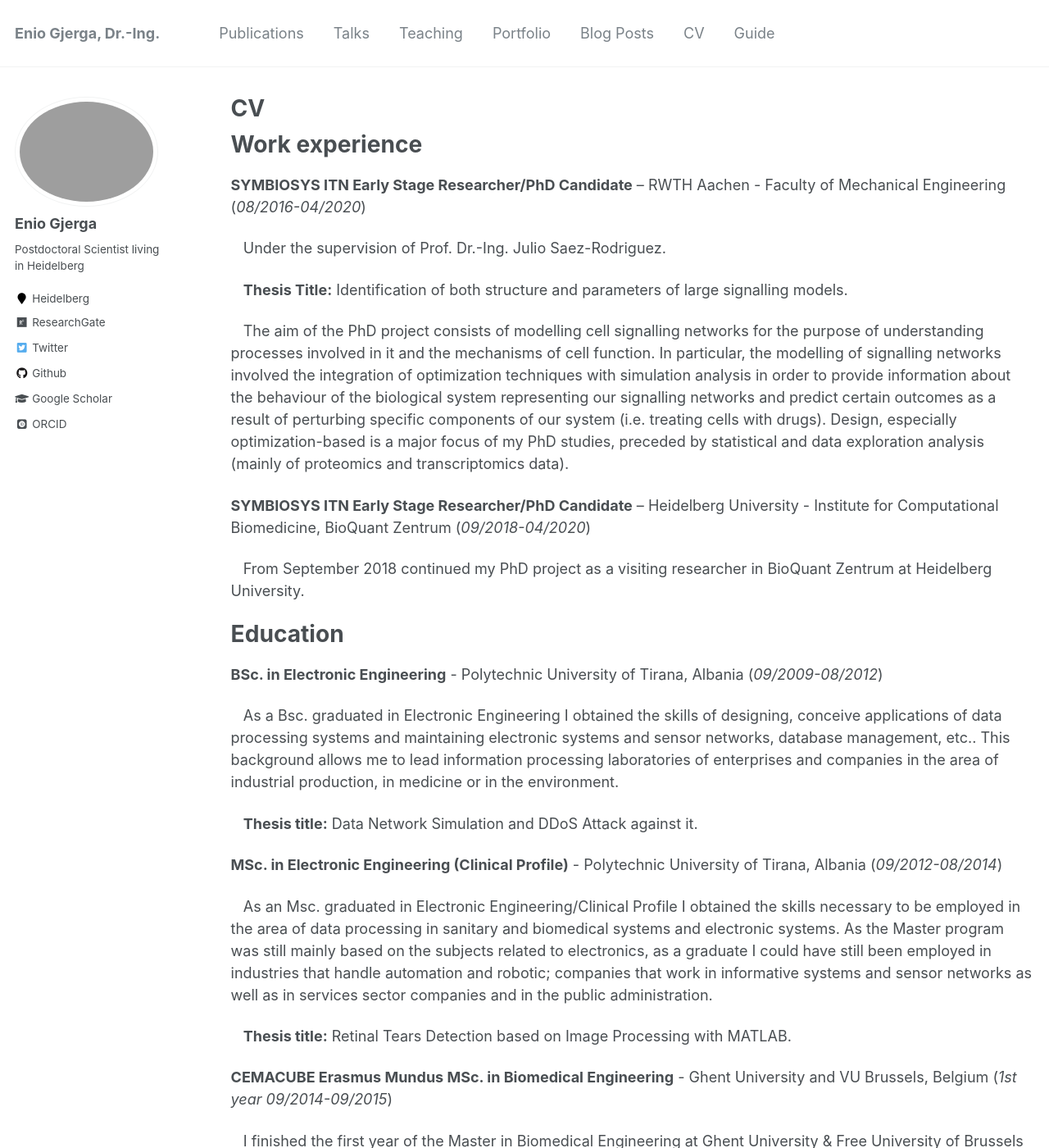
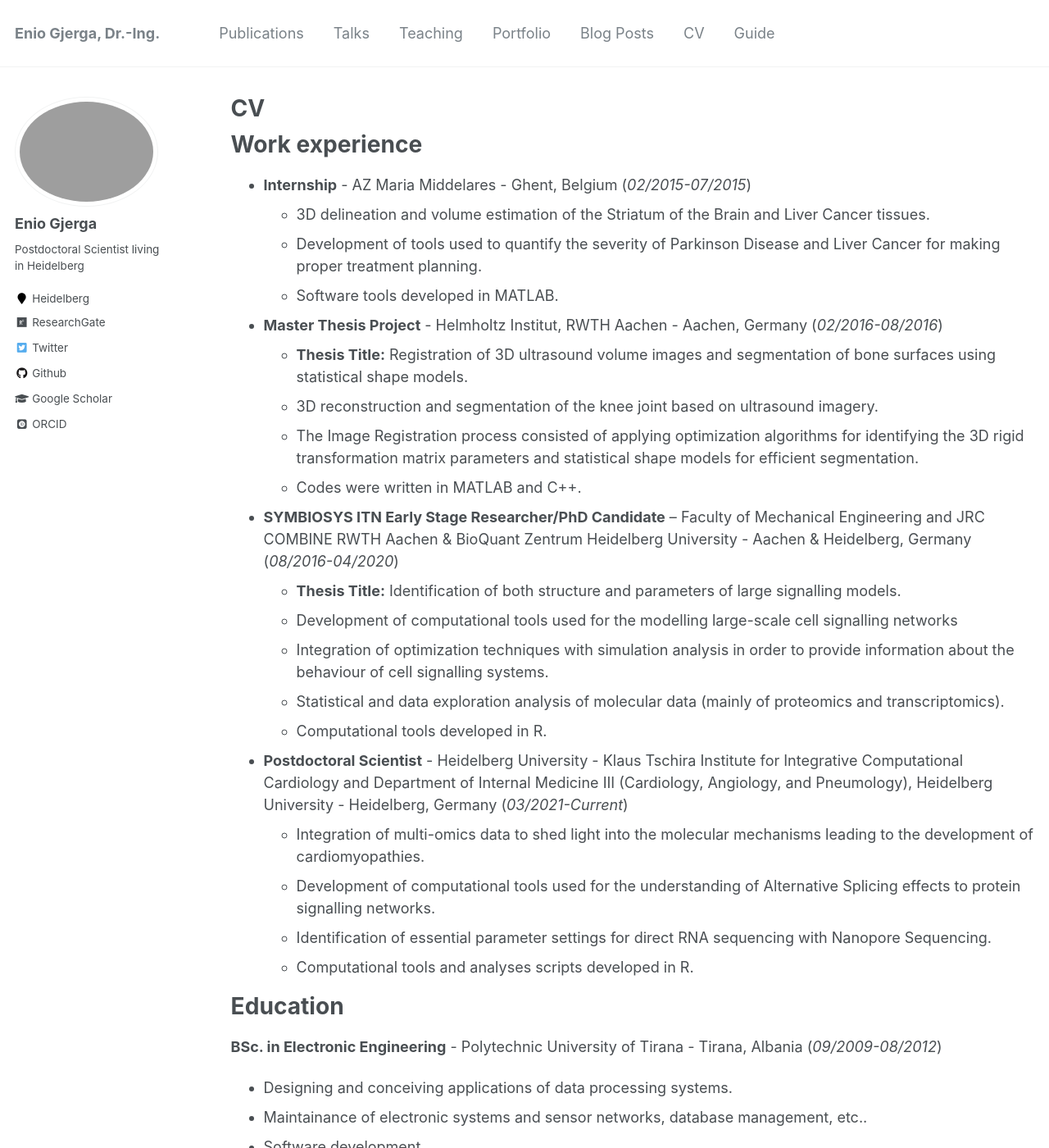
Before and after one commit to enio23/enio23.github.io, a Jekyll site: the page built from _pages/cv.md, in a window 1280 px wide and 1400 px high. Shown: the whole window at 82% size. Built offline with Jekyll 4.4.1, drawn with Linux system fonts in a browser that asks for light colours; some web fonts are replaced; some of the changed text lies outside the part shown.

Commit message:
Update CV
Update CV

```diff
--- a/_pages/cv.md
+++ b/_pages/cv.md
@@ -11,58 +11,88 @@ redirect_from:
 
 Work experience
 ======
-**SYMBIOSYS ITN Early Stage Researcher/PhD Candidate** – RWTH Aachen - Faculty of Mechanical Engineering (*08/2016-04/2020*)
-
-&nbsp;&nbsp;&nbsp;Under the supervision of Prof. Dr.-Ing. Julio Saez-Rodriguez.
-
-&nbsp;&nbsp;&nbsp;**Thesis Title:** Identification of both structure and parameters of large signalling models.
-
-&nbsp;&nbsp;&nbsp;The aim of the PhD project consists of modelling cell signalling networks for the purpose of understanding processes involved in it and the mechanisms of cell function. In particular, the modelling of signalling networks involved the integration of optimization techniques with simulation analysis in order to provide information about the behaviour of the biological system representing our signalling networks and predict certain outcomes as a result of perturbing specific components of our system (i.e. treating cells with drugs). Design, especially optimization-based is a major focus of my PhD studies, preceded by statistical and data exploration analysis (mainly of proteomics and transcriptomics data).
+* **Internship** - AZ Maria Middelares - Ghent, Belgium (*02/2015-07/2015*)
+  * 3D delineation and volume estimation of the Striatum of the Brain and Liver Cancer tissues.
+  * Development of tools used to quantify the severity of Parkinson Disease and Liver Cancer for making proper treatment planning.
+  * Software tools developed in MATLAB.
 
 
-**SYMBIOSYS ITN Early Stage Researcher/PhD Candidate** – Heidelberg University - Institute for Computational Biomedicine, BioQuant Zentrum (*09/2018-04/2020*)
+* **Master Thesis Project** - Helmholtz Institut, RWTH Aachen - Aachen, Germany (*02/2016-08/2016*)
+  * **Thesis Title:** Registration of 3D ultrasound volume images and segmentation of bone surfaces using statistical shape models.
+  * 3D reconstruction and segmentation of the knee joint based on ultrasound imagery.
+  * The Image Registration process consisted of applying optimization algorithms for identifying the 3D rigid transformation matrix parameters and statistical shape models for efficient segmentation.
+  * Codes were written in MATLAB and C++.
 
-&nbsp;&nbsp;&nbsp;From September 2018 continued my PhD project as a visiting researcher in BioQuant Zentrum at Heidelberg University.
 
+* **SYMBIOSYS ITN Early Stage Researcher/PhD Candidate** – Faculty of Mechanical Engineering and JRC COMBINE RWTH Aachen & BioQuant Zentrum Heidelberg University - Aachen & Heidelberg, Germany (*08/2016-04/2020*)
+  * **Thesis Title:** Identification of both structure and parameters of large signalling models.
+  * Development of computational tools used for the modelling large-scale cell signalling networks
+  * Integration of optimization techniques with simulation analysis in order to provide information about the behaviour of cell signalling systems.
+  * Statistical and data exploration analysis of molecular data (mainly of proteomics and transcriptomics).
+  * Computational tools developed in R.
+
+
+* **Postdoctoral Scientist** - Heidelberg University - Klaus Tschira Institute for Integrative Computational Cardiology and Department of Internal Medicine III (Cardiology, Angiology, and Pneumology), Heidelberg University - Heidelberg, Germany (*03/2021-Current*)
+  * Integration of multi-omics data to shed light into the molecular mechanisms leading to the development of cardiomyopathies.
+  * Development of computational tools used for the understanding of Alternative Splicing effects to protein signalling networks.
+  * Identification of essential parameter settings for direct RNA sequencing with Nanopore Sequencing.
+  * Computational tools and analyses scripts developed in R.
 
 
 Education
 ======
-**BSc. in Electronic Engineering** - Polytechnic University of Tirana, Albania (*09/2009-08/2012*)
+**BSc. in Electronic Engineering** - Polytechnic University of Tirana - Tirana, Albania (*09/2009-08/2012*)
+  * Designing and conceiving applications of data processing systems.
+  * Maintainance of electronic systems and sensor networks, database management, etc..
+  * Software development
+  * **Thesis title:** Data Network Simulation and DDoS Attack against it.
 
-&nbsp;&nbsp;&nbsp;As a Bsc. graduated in Electronic Engineering I obtained the skills of designing, conceive applications of data processing systems and maintaining electronic systems and sensor networks, database management, etc.. This background allows me to lead information processing laboratories of enterprises and companies in the area of industrial production, in medicine or in the environment.
+**MSc. in Electronic Engineering (Clinical Profile)** - Polytechnic University of Tirana - Tirana, Albania (*09/2012-08/2014*)
+  * Data processing in sanitary and biomedical and electronic systems.
+  * Handling of automation and robotic systems.
+  * Administration of public and private institutions.
+  * **Thesis title:** Retinal Tears Detection based on Image Processing with MATLAB.
 
-&nbsp;&nbsp;&nbsp;**Thesis title:** Data Network Simulation and DDoS Attack against it.
+* **CEMACUBE Erasmus Mundus MSc. in Biomedical Engineering** - Ghent University and VU Brussels, Belgium (*1st year 09/2014-09/2015*)
+  * Modelling of Physiological Systems.
+  * Medical Imaging and Medical Physics.
+  * Biomaterials and Biomechanics.
 
-
-**MSc. in Electronic Engineering (Clinical Profile)** - Polytechnic University of Tirana, Albania (*09/2012-08/2014*)
-
-&nbsp;&nbsp;&nbsp;As an Msc. graduated in Electronic Engineering/Clinical Profile I obtained the skills necessary to be employed in the area of data processing in sanitary and biomedical systems and electronic systems. As the Master program was still mainly based on the subjects related to electronics, as a graduate I could have still been employed in industries that handle automation and robotic; companies that work in informative systems and sensor networks as well as in services sector companies and in the public administration.
-
-&nbsp;&nbsp;&nbsp;**Thesis title:** Retinal Tears Detection based on Image Processing with MATLAB.
-
-
-**CEMACUBE Erasmus Mundus MSc. in Biomedical Engineering** - Ghent University and VU Brussels, Belgium (*1st year 09/2014-09/2015*)
-
-&nbsp;&nbsp;&nbsp;I finished the first year of the Master in Biomedical Engineering at Ghent University & Free University of Brussels (VUB) where I obtained a vast set of general knowledge regarding this field. The main subjects of the first year were Modelling of Physiological Systems, BiomedicalImaging, Medical Physics, Biomaterials, Biomechanics.
-
-
-**CEMACUBE Erasmus Mundus MSc. in Biomedical Engineering** - RWTH Aachen, Germany (*2nd year 10/2015-08/2016*)
-
-&nbsp;&nbsp;&nbsp;On the second year of the program, I specialised in Medical Imaging where I to deepened my knowledge of Medical Imaging Instrumentations and Image Processing Techniques. The main subjects include Image Processing and Management and Image-Guided Therapy/Molecular Imaging. The second semester I mainly worked on my thesis I had the first introduction to various optimisation techniques, applied statistics and image/data processing methods.
-
-&nbsp;&nbsp;&nbsp;**Thesis title:** Registration of 3D ultrasound volume images and segmentation of bone surfaces using statistical shape models.
-
-&nbsp;&nbsp;&nbsp;After the completion of the CEMACUBE Erasmus Mundus program, I obtained a joint Msc. degree in Biomedical Engineering from Ghent University, VU Brussels and RWTH Aachen University.
+* **CEMACUBE Erasmus Mundus MSc. in Biomedical Engineering** - RWTH Aachen, Germany (*2nd year 10/2015-08/2016*)
+  * Medical image processing and instrumentation.
+  * Image-Guided Therapy/Molecular Imaging.
+  * Optimisation techniques, applied statistics and processing of biological data.
+  * **Thesis title:** Registration of 3D ultrasound volume images and segmentation of bone surfaces using statistical shape models.
+  * After the completion of the CEMACUBE Erasmus Mundus program, I obtained a joint Msc. degree in Biomedical Engineering from Ghent University, VU Brussels and RWTH Aachen University.
 
 Skills
 ======
-* Skill 1
-* Skill 2
-  * Sub-skill 2.1
-  * Sub-skill 2.2
-  * Sub-skill 2.3
-* Skill 3
+* Computational Biology
+  * Modelling of Biological Systems, in particular cell-signalling.
+  * Linear and Non-linear Dynamic optimization techniques.
+  * Numerical simulation analysis of biological systems.
+  * Statistical analysis of molecular data.
+  * Databases and resources of biological knowledge.
+  * Software development.
+* Programming
+  * R
+  * MATLAB
+  * Shell scripting
+* Interpersonal
+  * Communication
+  * Presentations
+
+Language Skills
+======
+**Abanian:** Mother toungue
+
+| **Entry**     | **Listening**   | **Reading**   | **Speaking**  | **Writing**   |
+| --------      | ------          | ------        | ------        | ------        |
+| **German**    | Proficient      | Proficient    | Proficient    | Proficient    |
+| **English**   | Fluent          | Fluent        | Fluent        | Fluent        |
+| **Italian**   | Fluent          | Good          | Good          | Elementary    |
+| **Spanish**   | Good            | Elementary    | Good          | Elementary    |
+
 
 Publications
 ======
@@ -75,7 +105,3 @@ For Talks, please see [here](https://enio23.github.io/talks/).
 Teaching
 ======
 For Teaching experiences, please see [here](https://enio23.github.io/teaching/).
-
-Service and leadership
-======
-* Currently signed in to 43 different slack teams
```
